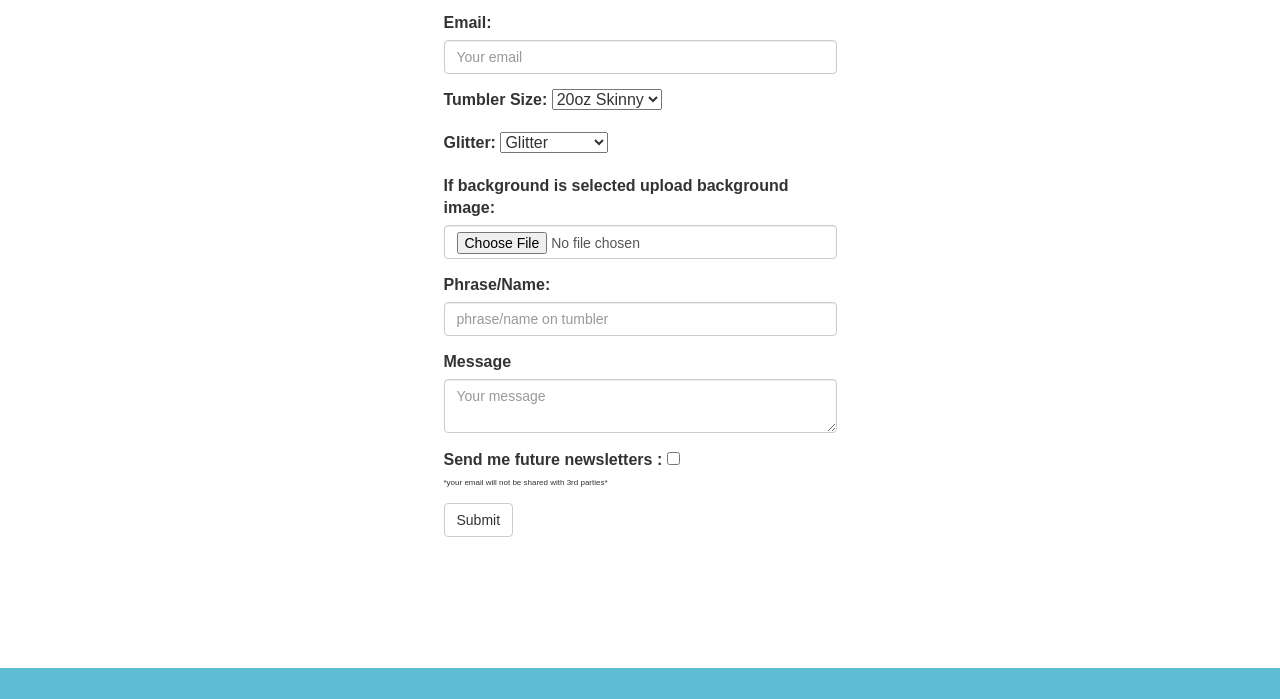
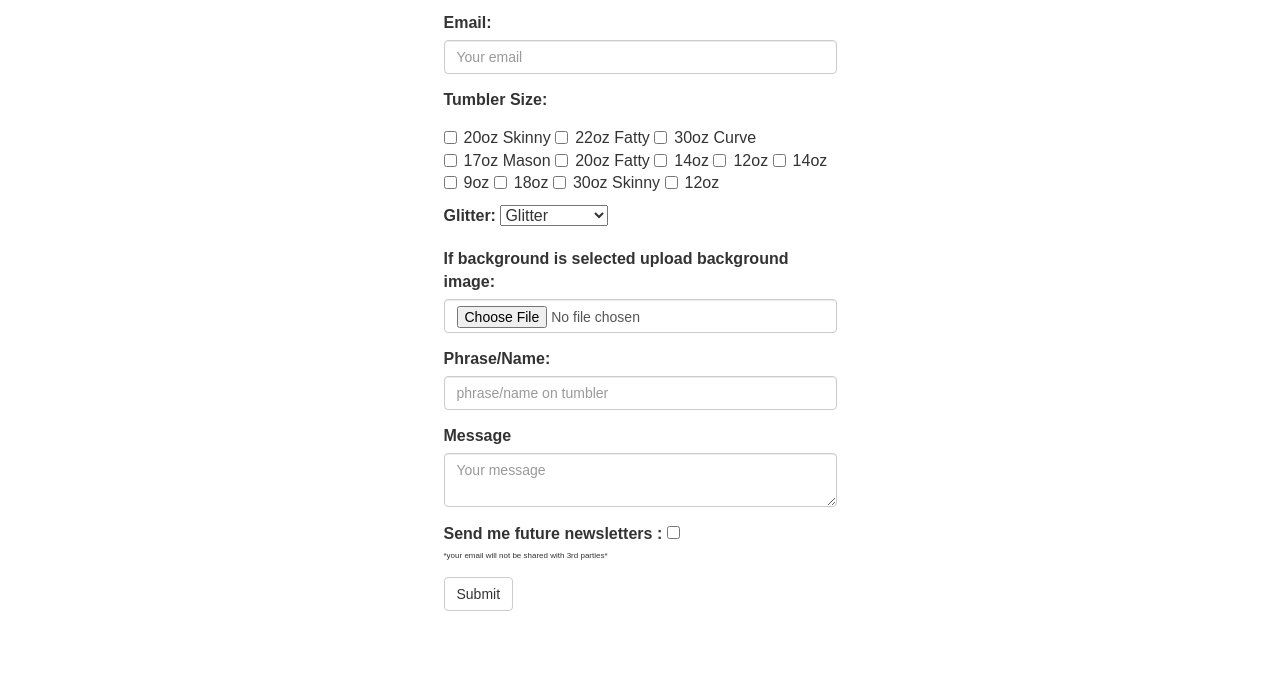
Before and after one commit to RyanGatchel/90-s_Gamer_Girl_Creations, a website: page dist/index.html in a window 1280 px wide. Shown: the part 3057-3756 px from the top of the page. Drawn offline with nearby package versions, Linux system fonts and the light colour scheme; some packages are replaced by stand-ins of ours; a script that the page names is missing.

Commit message:
creating contact form for custom tumbler edit

```diff
--- a/dist/index.html
+++ b/dist/index.html
@@ -195,25 +195,25 @@ ps. all cups created have my personal logo at the bottom used as my signature fo
 
 		<div class="form-group">
 			<label for="size">Tumbler Size: </label>
-			<select name="size" id="size" required="">
-				<option value="20oz Skinny" selected="">20oz Skinny</option>
-				<option value="22oz Fatty">22oz Fatty</option>
-				<option value="30oz Curve">30oz Curve</option>
-				<option value="17oz Mason">17oz Mason</option>
-				<option value="20oz Fatty">20oz Fatty</option>
-				<option value="14oz">14oz</option>
-				<option value="12oz">12oz</option>
-				<option value="14oz">14oz</option>
-				<option value="9oz">9oz</option>
-				<option value="18oz">18oz</option>
-				<option value="30oz Skinny">30oz Skinny</option>
-				<option value="12oz">12oz</option>
+			<div class="checkbox">
+				<label><input type="checkbox" name="size" value="20oz Skinny">20oz Skinny</label>
+				<label><input type="checkbox" name="size" value="22oz Fatty">22oz Fatty</label>
+				<label><input type="checkbox" name="size" value="30oz Curve">30oz Curve</label>
+				<label><input type="checkbox" name="size" value="17oz Mason">17oz Mason</label>
+				<label><input type="checkbox" name="size" value="20oz Fatty">20oz Fatty</label>
+				<label><input type="checkbox" name="size" value="14oz">14oz</label>
+				<label><input type="checkbox" name="size" value="12oz">12oz</label>
+				<label><input type="checkbox" name="size" value="14oz">14oz</label>
+				<label><input type="checkbox" name="size" value="9oz">9oz</label>
+				<label><input type="checkbox" name="size" value="18oz">18oz</label>
+				<label><input type="checkbox" name="size" value="30oz Skinny">30oz Skinny</label>
+				<label><input type="checkbox" name="size" value="12oz">12oz</label>
 			</select>
 		</div>
 
 		<div class="form-group">
 			<label for="size">Glitter: </label>
-			<select name="glitter" id="glitter" required="">
+			<select name="glitter" required="">
 				<option value="glitter" selected="">Glitter</option>
 				<option value="background">Background</option>
 				<option value="Neither">Neither</option>
```
